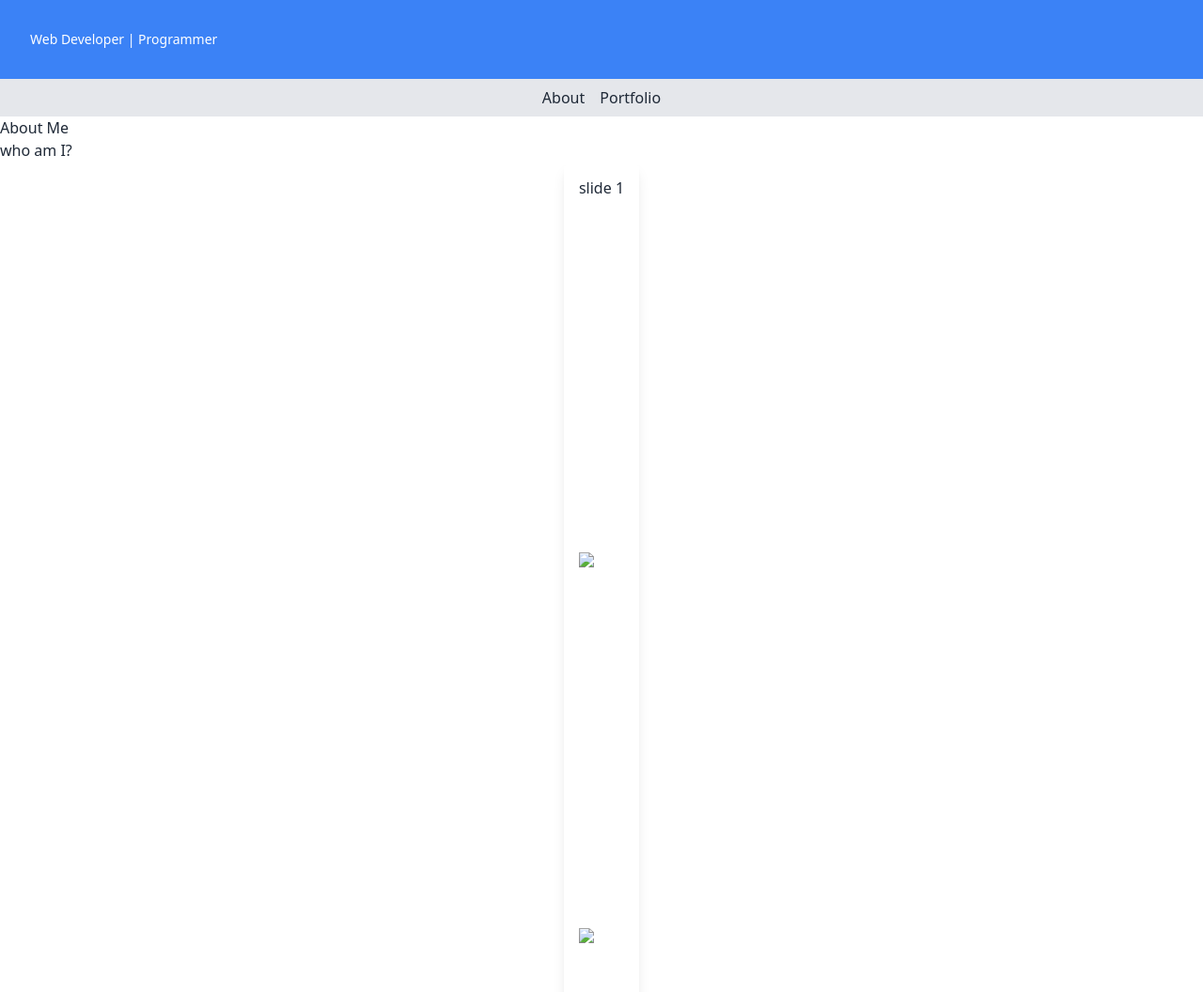
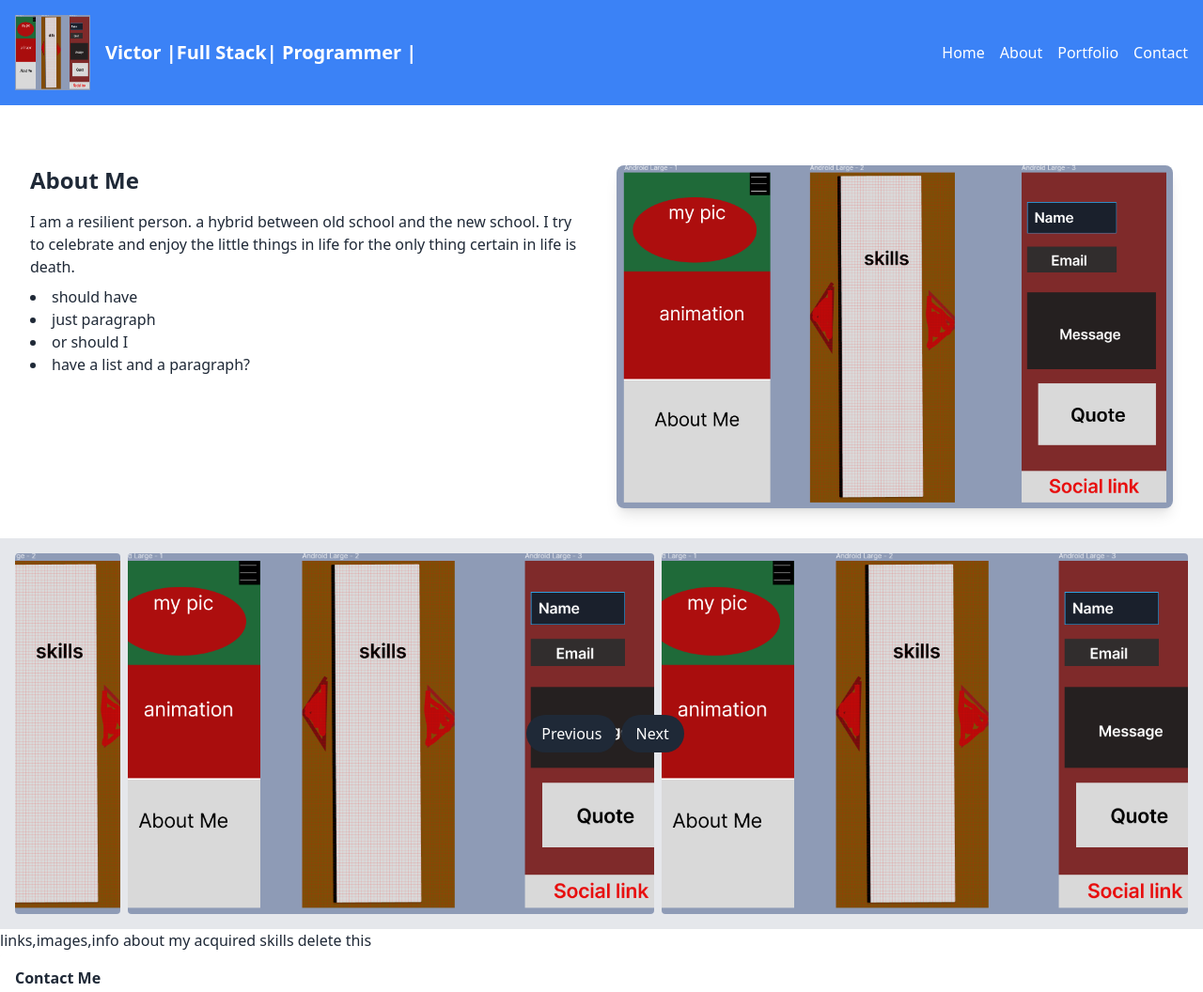
Before and after one commit to vicvilla6/my-pwp-victor, a website: page src/index.html in a window 1280 px wide. Shown: the top 1056 px of the page at 94% size. Drawn offline with Linux system fonts and the light colour scheme.

Commit message:
more tailwind and script.js

```diff
--- a/src/index.html
+++ b/src/index.html
@@ -4,73 +4,93 @@
     <meta charset="UTF-8">
     <meta name="viewport" content="width=device-width, initial-scale=1.0">
     <link href="/dist/output.css" rel="stylesheet">
+    <link href="script.js">
     <title>milestone-3</title>
 </head>
   <body>
-    <nav class="bg-blue-500 p-4 text-white">
-        <div class="container mx-auto p-4">
-         <p class="text-sm">Web Developer | Programmer</p>
+    <header class="bg-blue-500 p-4 text-white">
+        <div class="container mx-auto flex justify-between items-center">
+
+            <div class="flex items-center">
+                <img src="../public_html/documentation/mobil1.png" alt="image" class="w-20 h-20 mr-4">
+                <h1 class="text-xl font-bold">Victor |Full Stack| Programmer |</h1>
             </div>
+
+            <nav class="hidden md:flex space-x-4">
+                <a href="#" class="hover:text-gray-300">Home</a>
+                <a href="#" class="hover:text-gray-300">About</a>
+                <a href="#" class="hover:text-gray-300">Portfolio</a>
+                <a href="#" class="hover:text-gray-300">Contact</a>
             </nav>
 
-   <nav class="bg-gray-200 p-2">
-      <ul class="flex space-x-4 justify-center">
-          <li><a href="#about">About</a></li>
-          <li><a href="#portfolio">Portfolio</a></li>
-      </ul>
-   </nav>
-
-     <section>
-         <h2>About Me</h2>
-         <p>who am I? </p>
-     </section>
-
-     <section class="bg-gray-100 flex items-center justify-center h-screen">
-          <div class="bg-white p-4 shadow-lg rounded-lg">
-              <div class="relative">
-                  <div class="carousel relative shadow-2xl bg-white">
-                      <div class="carousel-inner relative overflow-hidden w-full">
-
-                          <input class="carousel-open" type="radio" id="carousel-1" name="carousel" aria-hidden="true" hidden="" checked="checked">
-                          <div class="carousel-item absolute opacity-0" style="height:50vh;">
-                              <div class="block h-auto w-full text-5xl text-center">
-                                  slide 1
+            <div class="md:hidden">
+                <button class="text-2xl focus:outline-none" id="mobile-menu-button">
+                    &#9776;
+                </button>
             </div>
         </div>
-                          <label for="carousel-3" class="prev control-1 w-16 h-16 ml-2 md:ml-8 absolute cursor-pointer hidden text-2xl font-bold text-black hover:text-white rounded-full bg-white hover:bg-blue-700 leading-tight text-center align-middle flex items-center justify-center"></label>
-                          <label for="carousel-2" class="next control-1 w-16 h-16 mr-2 md:mr-8 absolute cursor-pointer hidden text-2x1 font-bold text-black hover:text-white rounded-full bg-white hover:bg-blue-700 leading-tight text-center align-middle flex items-center justify-center"></label>
-                          <input class="carousel-open" type="radio" id="carousel-2" name="carousel" aria-hidden="true" hidden="">
-                          <div class="carousel-item absolute opacity-0" style="height:50vh;">
-                              <div class="block h-auto w-full text-white text-5xl text-center">
-                                  <img src="" alt=" ">    slide 2
+    </header>
+
+    <div class="md:hidden bg-blue-500 text-white p-4" id="mobile-menu">
+        <a href="#" class="block py-2">Home</a>
+        <a href="#" class="block py-2">About</a>
+        <a href="#" class="block py-2">Portfolio</a>
+        <a href="#" class="block py-2">Contact</a>
+    </div>
+
+    <div class="container mx-auto p-4 mt-8">
+        <div class="flex flex-col-reverse md:flex-row">
+
+            <div class="md:w-1/2 p-4">
+                <h2 class="text-2xl font-bold mb-4">About Me</h2>
+                <p>I am a resilient person.  a hybrid between old school and the new school. I try to celebrate and enjoy the little things in life for the only thing certain in life is death.
+                </p>
+                <ul class="list-disc list-inside mt-2">
+                    <li>should have</li>
+                    <li>just paragraph</li>
+                    <li>or should I</li>
+                    <li>have a list and a paragraph?</li>
+                </ul>
+            </div>
+            <div class="md:w-1/2 p-4 md:order-1">
+                <img src="../public_html/documentation/mobil1.png" alt="image" class="rounded-lg shadow-lg">
             </div>
         </div>
-                          <label for="carousel-1" class="prev control-2 w-16 h-16 ml-2 md:ml-8 absolute cursor-pointer hidden text-2xl font-bold text-black hover:text-white rounded-full bg-white hover:bg-blue-700 leading-tight text-center align-middle flex items-center justify-center"></label>
-                          <label for="carousel-3" class="next control-2 w-16 h-16 mr-2 md:mr-8 absolute cursor-pointer hidden text-2xl font-bold text-black hover:text-white rounded-full bg-white hover:bg-blue-700 leading-tight text-center align-middle flex items-center justify-center"></label>
-                          <input class="carousel-open" type="radio" id="carousel-3" name="carousel" aria-hidden="true" hidden="">
-                          <div class="carousel-item absolute opacity-0" style="height:50vh;">
-                              <div class="block h-auto w-full text-white text-5xl text-center">
-                                  <img src=" " alt=" ">    slide 3
     </div>
+
+     <div class="bg-gray-200">
+            <div class="max-w-screen-xl  mx-auto p-4">
+                <div class="relative">
+                    <div class="flex space-x-2 overflow-x-auto">
+                        <div class="w-64 sm:w-96 md:w-1/3 lg:w-1/4 xl:w-1/5 ">
+                        <img src="../public_html/documentation/mobil1.png" alt="blah" class="w-full h-64 sm:h-80 md:h-96 lg:h-80 xl:h-96 object-cover rounded">
                         </div>
-                          <label for="carousel-2" class="prev control-3 w-16 h-16 ml-2 md:ml-8 absolute coursor-pointer hidden text-2xl font-bold text-black hover:text-white rounded-full bg-white hover:bg-blue-700 leading-tight text-center align-middle flex items-center justify-center"></label>
-                          <label for="carousel-1" class="next control-3 w-16 h-16 mr-2 md:mr-8 absolute coursor-pointer hidden text-2xl font-bold text-black hover:text-white rounded-full bg-white hover:bg-blue-700 leading-tight text-center align-middle flex items-center justify-center"></label>
-                          <ol class="carousel-indicators">
-                              <li class="inline-block w-4 h-4 mr-2 rounded-full bg-white"></li>
-                              <li class="inline-block w-4 h-4 mr-2 rounded-full bg-white"></li>
-                              <li class="inline-block w-4 h-4 mr-2 rounded-full bg-white"></li>
-                          </ol>
+
+                        <div class="w-full h-64 md:h-80 lg:h-96">
+                        <img src="../public_html/documentation/mobil1.png" alt="blah" class="w-full h-64 sm:h-80 md:h-96 lg:h-80 xl:h-96 object-cover rounded">
+                        </div>
+
+                        <div class="w-full h-64 md:h-80 lg:h-96">
+                        <img src="../public_html/documentation/mobil1.png" alt="blah" class="w-full h-64 sm:h-80 md:h-96 lg:h-80 xl:h-96 object-cover rounded">
+                        </div>
+
+                        <div class="absolute top-1/2 transform -translate-y-1/2 left-0 right-0 text-center">
+                        <button class="bg-gray-800 text-white px-4 py-2 rounded-full">
+                            Previous
+                        </button>
+                        <button class="bg-gray-800 text-white px-4 py-2 rounded-full">
+                            Next
+                        </button>
                         </div>
                     </div>
                 </div>
             </div>
-     </section>
+     </div>
+
            <div>
             <p>links,images,info about my acquired skills delete this  </p>
 
            </div>
-
-
 
      <section class="bg-white rounded-lg shadow-lg p-4 mb-4">
          <h2 class="text-x1 font-semibold mb-2">Contact Me</h2>
--- /dev/null
+++ b/src/script.js
@@ -0,0 +1,10 @@
+
+
+document.getElementById('mobile-menu-button').addEventListener('click', function () {
+    const mobileMenu = document.getElementById('mobile-menu');
+    if (mobileMenu.style.display === 'block') {
+        mobileMenu.style.display = 'none';
+    } else {
+        mobileMenu.style.display = 'block';
+    }
+});
```
Also changed, not shown: dist/output.css. Lines whose indentation alone changed are shown as unchanged.
